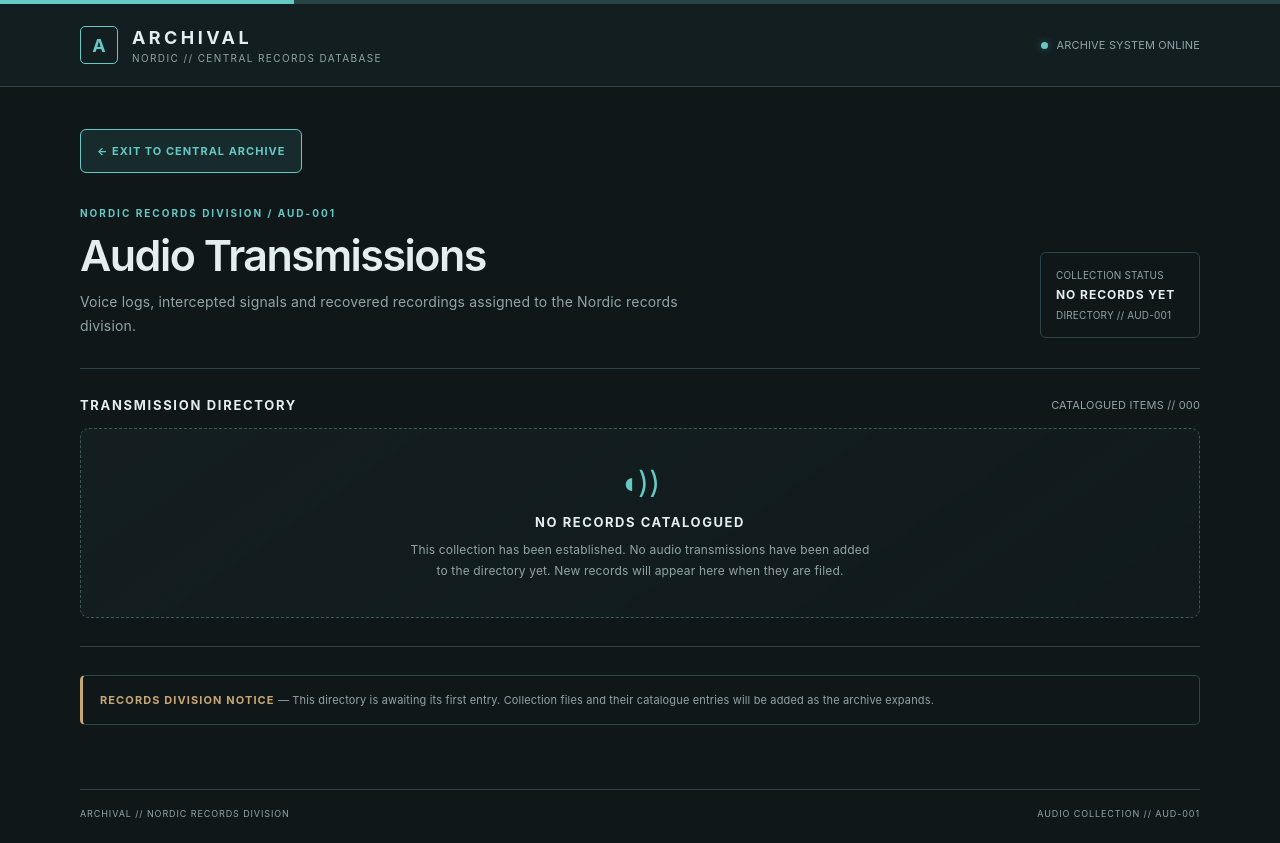
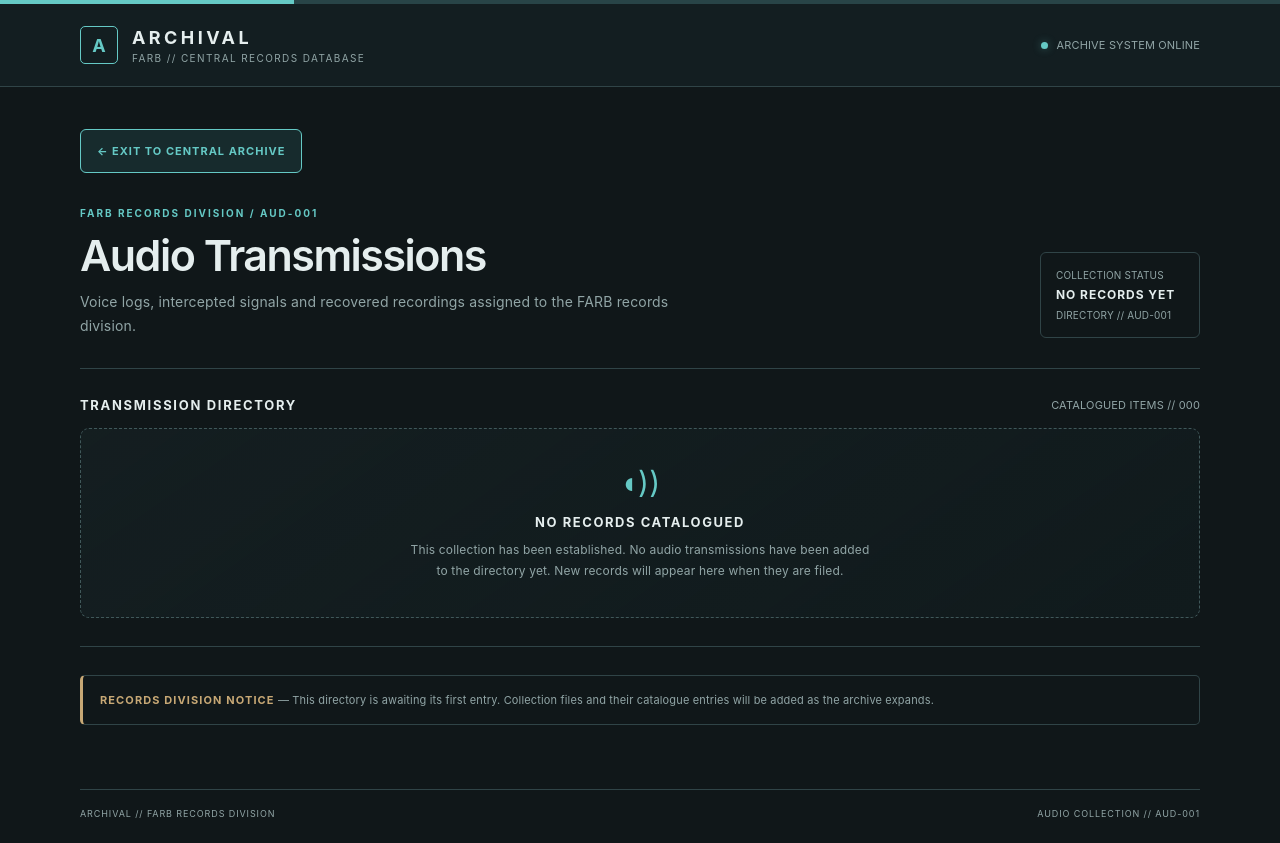
Before and after one commit to atdenaiforeve/archival-, a plain HTML site: page audio/index.html in a window 1280 px wide. Drawn offline with Linux system fonts and the light colour scheme.

Commit message:
Replace NORDIC organisation label with FARB

```diff
--- a/audio/index.html
+++ b/audio/index.html
@@ -59,7 +59,7 @@
     <div class="header-inner">
       <a class="brand" href="../" aria-label="ARCHIVAL home">
         <div class="brand-mark">A</div>
-        <div><div class="brand-name">ARCHIVAL</div><div class="brand-sub">NORDIC // CENTRAL RECORDS DATABASE</div></div>
+        <div><div class="brand-name">ARCHIVAL</div><div class="brand-sub">FARB // CENTRAL RECORDS DATABASE</div></div>
       </a>
       <div class="header-meta"><span class="status-dot"></span>ARCHIVE SYSTEM ONLINE</div>
     </div>
@@ -68,9 +68,9 @@
     <a class="back" href="../" aria-label="Exit this collection and return to the central archive">← EXIT TO CENTRAL ARCHIVE</a>
     <section class="intro">
       <div>
-        <div class="eyebrow">Nordic records division / AUD-001</div>
+        <div class="eyebrow">FARB records division / AUD-001</div>
         <h1>Audio Transmissions</h1>
-        <p>Voice logs, intercepted signals and recovered recordings assigned to the Nordic records division.</p>
+        <p>Voice logs, intercepted signals and recovered recordings assigned to the FARB records division.</p>
       </div>
       <div class="stamp">COLLECTION STATUS<strong>NO RECORDS YET</strong>DIRECTORY // AUD-001</div>
     </section>
@@ -89,6 +89,6 @@
     <div class="rule"></div>
     <div class="notice"><strong>RECORDS DIVISION NOTICE</strong> — This directory is awaiting its first entry. Collection files and their catalogue entries will be added as the archive expands.</div>
   </main>
-  <footer><span>ARCHIVAL // NORDIC RECORDS DIVISION</span><span>AUDIO COLLECTION // AUD-001</span></footer>
+  <footer><span>ARCHIVAL // FARB RECORDS DIVISION</span><span>AUDIO COLLECTION // AUD-001</span></footer>
 </body>
 </html>
```
